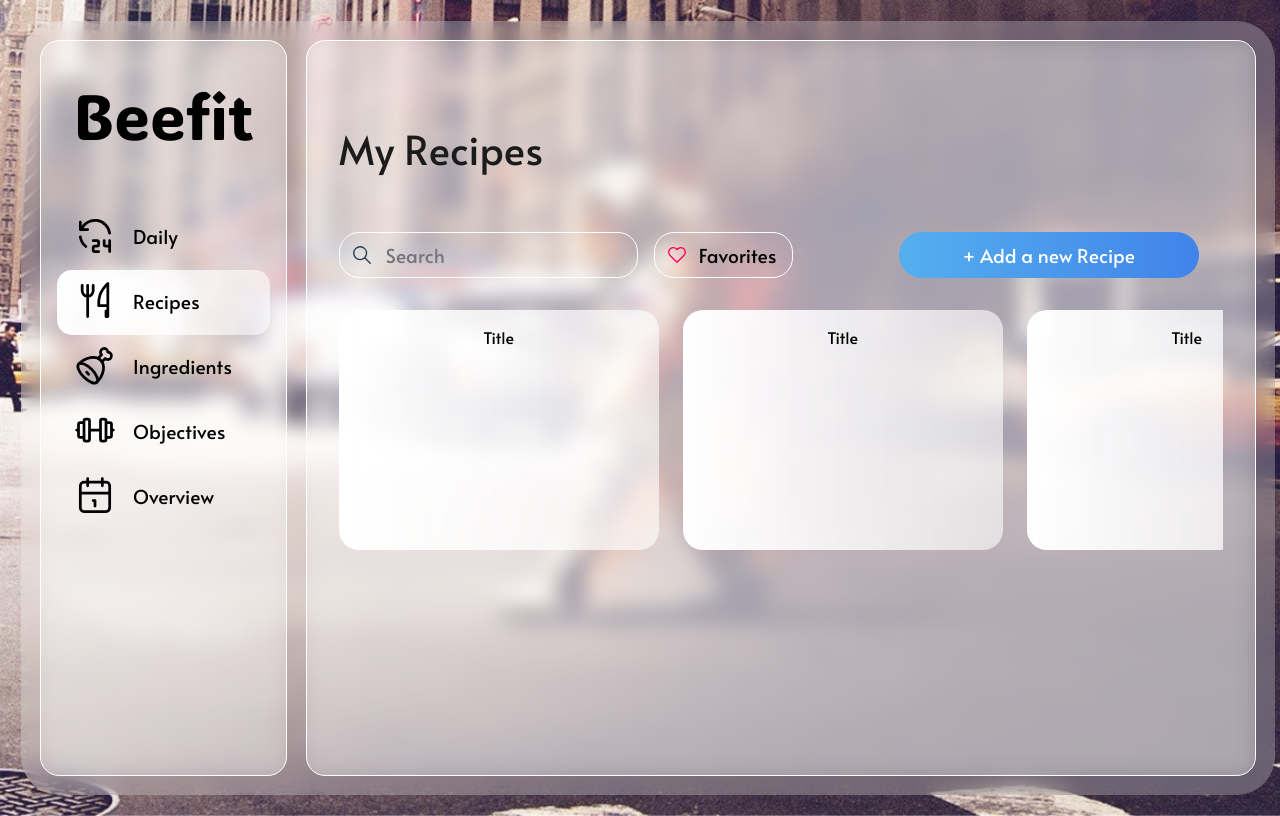
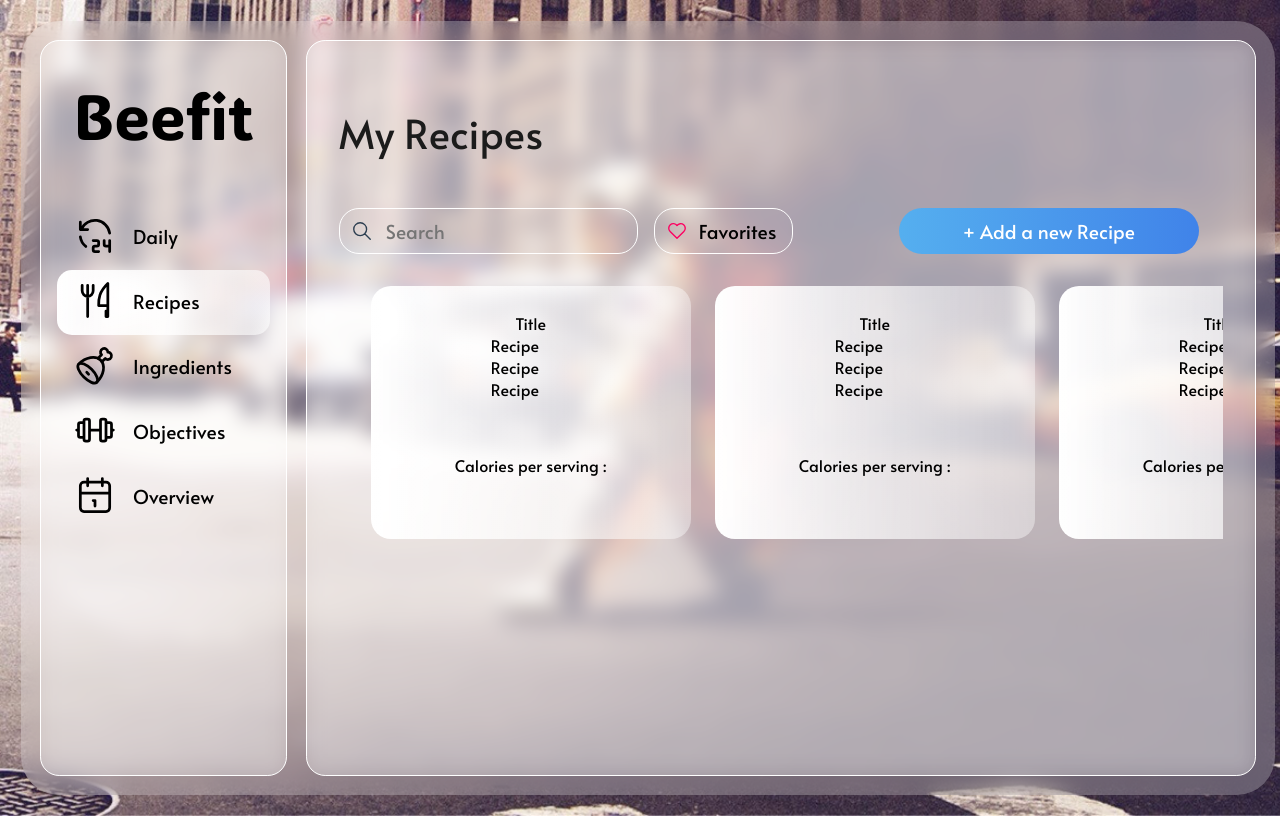
Before and after one commit to dremmwell/Beefit, a React (Vite) app: page / in a window 1280 px wide. Both pictures are taken after a click on the item "Recipes". Built offline with nearby package versions, Linux system fonts and the light colour scheme.

Commit message:
Recipe data

```diff
--- a/src/components/Ingredients/AddIngredientForm.jsx
+++ b/src/components/Ingredients/AddIngredientForm.jsx
@@ -1,6 +1,6 @@
 import ReactDom from 'react-dom';
 import addIngredientForm from '../../styles/ingredients/AddIngredientForm.module.css'
-import PropTypes, { func } from 'prop-types'
+import PropTypes from 'prop-types'
 import { useState } from 'react';
 
 export default function AddIngredientForm({open, onClose, getIngredient}) {
--- a/src/components/Recipes/RecipeCard.jsx
+++ b/src/components/Recipes/RecipeCard.jsx
@@ -2,9 +2,18 @@ import React from 'react'
 import recipeCard from '../../styles/recipes/recipeCard.module.css'
 
 function RecipeCard() {
+
   return (
-    <div className={recipeCard.container}>
+    <div className={recipeCard.container} >
         <div className={recipeCard.title}>Title</div>
+        <div className={recipeCard.recipe}>
+          Recipe <br />
+          Recipe <br />
+          Recipe <br />
+        </div>
+        <div className={recipeCard.footer}>
+          Calories per serving :
+        </div>
     </div>
   )
 }
--- a/src/components/Recipes/Recipes.jsx
+++ b/src/components/Recipes/Recipes.jsx
@@ -14,7 +14,6 @@ function Recipes(){
     function handleAddClick(){
 
     }
-
 
     function onWheel (e) {
         var slider = document.getElementById("slider");
@@ -44,47 +43,6 @@ function Recipes(){
                     <RecipeCard />
                     <RecipeCard />
                     <RecipeCard />
-                    <RecipeCard />
-                    <RecipeCard />
-                    <RecipeCard />
-                    <RecipeCard />
-                    <RecipeCard />
-                    <RecipeCard />
-                    <RecipeCard />
-                    <RecipeCard />
-                    <RecipeCard />
-                    <RecipeCard />
-                    <RecipeCard />
-                    <RecipeCard />
-                    <RecipeCard />
-                    <RecipeCard />
-                    <RecipeCard />
-                    <RecipeCard />
-                    <RecipeCard />
-                    <RecipeCard />
-                    <RecipeCard />
-                    <RecipeCard />
-                    <RecipeCard />
-                    <RecipeCard />
-                    <RecipeCard />
-                    <RecipeCard />
-                    <RecipeCard />
-                    <RecipeCard />
-                    <RecipeCard />
-                    <RecipeCard />
-                    <RecipeCard />
-                    <RecipeCard />
-                    <RecipeCard />
-                    <RecipeCard />
-                    <RecipeCard />
-                    <RecipeCard />
-                    <RecipeCard />
-                    <RecipeCard />
-                    <RecipeCard />
-                    <RecipeCard />
-                    <RecipeCard />
-                    <RecipeCard />
-                    <RecipeCard />
             </div>
         </div>
     )
--- a/src/index.css
+++ b/src/index.css
@@ -14,7 +14,7 @@
      --blur: 10px;
      --button-gradient: linear-gradient(90deg, #55AFEF 0%, #4083E9 100%);
      --white-gradient: linear-gradient(90deg, #FFF 0.15%, rgba(255, 255, 255, 0.80));
-     --white-gradient-60: linear-gradient(90deg, #FFF 0.15%, rgba(255, 255, 255, 0.60));
+     --white-gradient-40: linear-gradient(90deg, #FFF 0.15%, rgba(255, 255, 255, 0.40));
      --pink: #fd0061;
 }
 
--- a/src/styles/recipes/RecipeCard.module.css
+++ b/src/styles/recipes/RecipeCard.module.css
@@ -2,12 +2,32 @@
     height: 15rem;
     width: 20rem;
     border-radius: 20px;
-    background: var(--white-gradient-60);
+    background: var(--white-gradient-40);
     justify-content: center;
+    text-align: center;
+    padding-top: 0.8rem;
+    font-family: 'Alata',Arial, Helvetica, sans-serif;
+    color: var(--black);
+}
+
+.container:hover{
+    background-color: var(--white);
+    transform: scale(1.05);
+    z-index: 100;
+    transition: 0.2s ease-in-out;
+    cursor: pointer;
 }
 
 .title{
     text-align: center;
-    padding-top: 1rem;
-    font-family: 'Alata',Arial, Helvetica, sans-serif;
+    padding-top: 0.8rem;
 }
+
+.recipe{
+    display: flex;
+    flex-direction: column;
+    overflow: hidden;
+    height: 50%;
+    width: 90%;
+    overflow: hidden;
+}
--- a/src/styles/recipes/Recipes.module.css
+++ b/src/styles/recipes/Recipes.module.css
@@ -21,8 +21,8 @@
     font-weight: 400;
     line-height: normal;
     padding-bottom: 1rem;
-    margin-top: 3rem;
-    margin-bottom: 2rem;
+    margin-top: 2rem;
+    margin-bottom: 1.5rem;
 }
 
 .options{
@@ -132,8 +132,8 @@
     grid-template-rows: repeat(4, 1fr);
     grid-auto-flow: column;
     overflow-x: auto;
-    padding-top: 2rem;
-    padding-bottom: 2rem;
+    overflow-y: none;
+    padding: 2rem;
     gap: 1.5rem;
 }
 
```
Also changed, not shown: src/components/Recipes/AddRecipeForm.jsx (added, +15 -0 lines), src/data/recipesData.js (added, +35 -0 lines), src/hooks/useLocalStorage.jsx (renamed from src/data/hooks/useLocalStorage.jsx).
